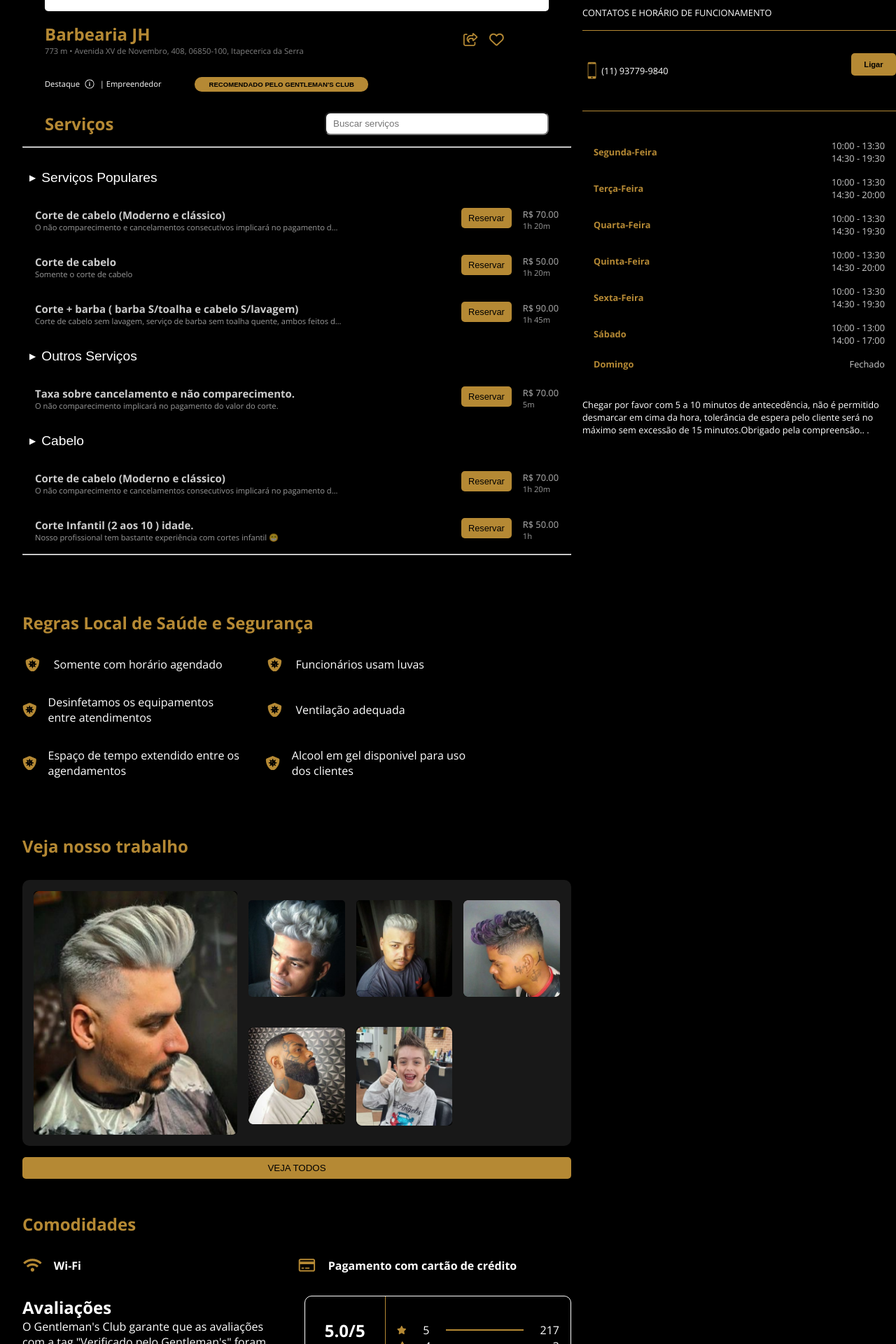
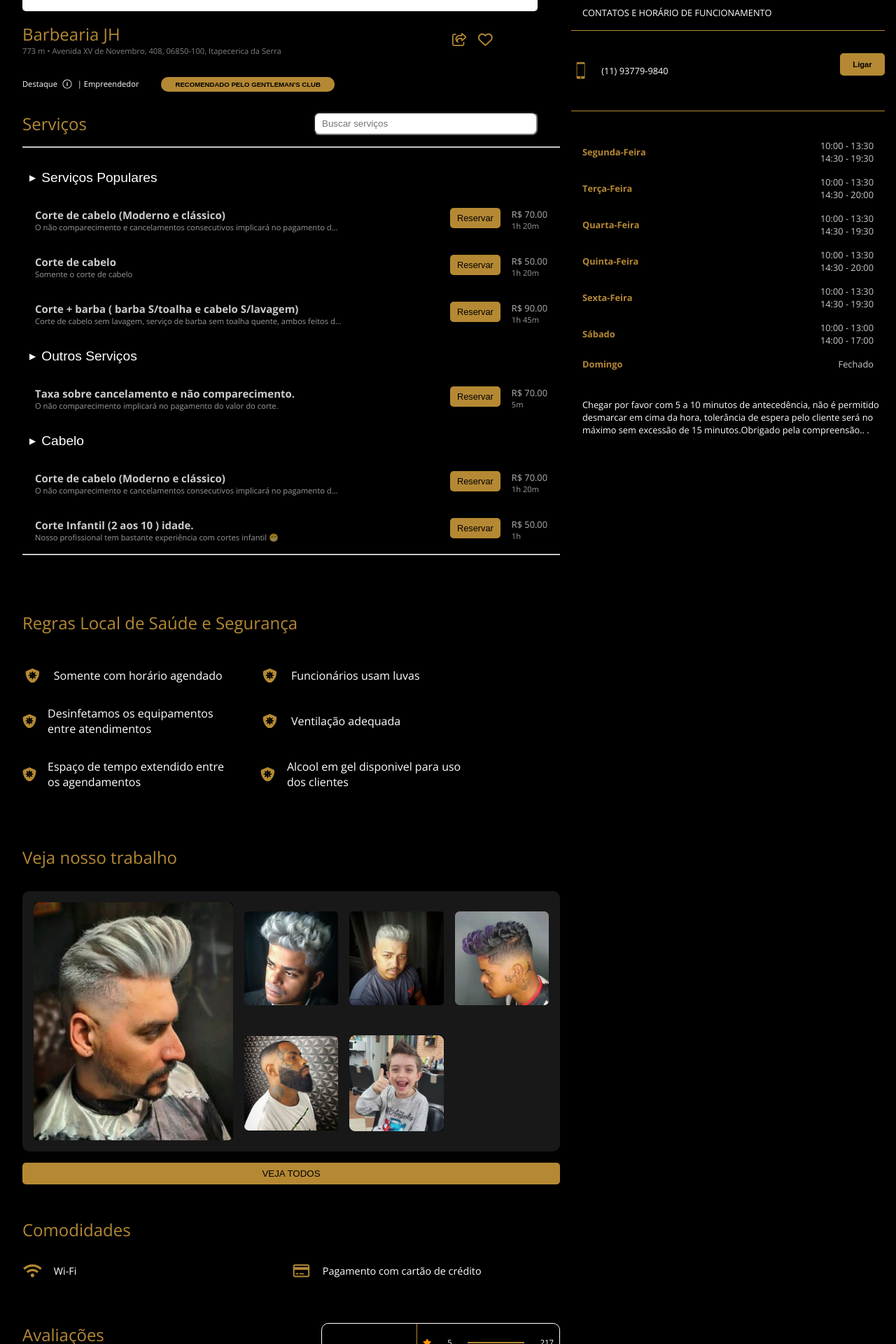
Before and after one commit to Git-Hub-Gentlemen-s-Club/GentlemensClub, a React (Vite) app in the folder gentlemens-club-app/: page /BarbeariaSelecionada in a window 1280 px wide. Shown: the part 880-2800 px from the top of the page at 70% size. Built offline with nearby package versions, Linux system fonts and the light colour scheme; a web font is replaced by a local one.

Commit message:
Realizado melhorias no css da barbearia selecionada e no header da home

```diff
--- a/gentlemens-club-app/src/components/barbershop_selected/BarberShopSelected.jsx
+++ b/gentlemens-club-app/src/components/barbershop_selected/BarberShopSelected.jsx
@@ -19,7 +19,7 @@
 import { IoIosInformationCircleOutline, IoIosSearch, IoIosPhonePortrait } from "react-icons/io";
 import { BiLike, BiDislike } from "react-icons/bi";
 
-import { BarberShop, Header, LogoDiv, HeaderDiv, ImgDiv, ImgEnderecoDiv, DivIcons, LogoImg, LogoBarbershop, LinkDiv, Link, Body, Section, BarberShopImgDiv, LogoBarbershopPrincipal, Avaliation, BarberShopEnderecoDiv, NameDiv, DivIconsII, DestaqueDiv, BuscaDiv, ServicosDiv, Aside, AsideGiftCard, AsideIframe, MembrosEquipe, TeamMember, TeamImage, TeamName, ContatoAside, OpeningHoursContainer, Day, DayName, Hours, CardMap, Accordion, Panel, DivKeyPanel, DivButton, DivPanel, RegrasSaude, NossoTrabalho, ReviewContainer, ServiceTitle, Barber, Rating, Star, Comment, User, Date, Like, Report, Commodities, Reviews, RateDiv, Hrdiv, RateDivRate, ReviewsText } from "../../styled_components/barbershop_selected/BarberShopSelectedStyle";
+import { BarberShop, Header, LogoDiv, HeaderDiv, ImgDiv, ImgEnderecoDiv, DivIcons, LogoImg, LogoBarbershop, LinkDiv, Link, Body, Section, BarberShopImgDiv, LogoBarbershopPrincipal, Avaliation, BarberShopEnderecoDiv, NameDiv, DivIconsII, DestaqueDiv, BuscaDiv, ServicosDiv, Aside, AsideGiftCard, AsideIframe, MembrosEquipe, TeamMember, TeamImage, TeamName, ContatoAside, OpeningHoursContainer, Day, DayName, Hours, CardMap, Accordion, Panel, DivKeyPanel, DivButton, DivPanel, RegrasSaude, NossoTrabalho, ReviewContainer, ServiceTitle, Barber, Rating, Star, Comment, User, Date, Like, Report, Commodities, Reviews, RateDiv, Hrdiv, RateDivRate, ReviewsText, ReviewContainerRating } from "../../styled_components/barbershop_selected/BarberShopSelectedStyle";
 import Pagination from '../home/body_components/Pagination';
 
 
@@ -309,31 +309,31 @@
                             </RateDivRate>
                             <Hrdiv>
                                 <div>
-                                    <FaStar style={{ color: '#B58934', height: '1.5rem', width: '1.8rem' }} />
+                                    <FaStar style={{ color: '#FF9400', height: '1.5rem', width: '1.8rem' }} />
                                     <p>5</p>
                                     <div style={{ border: "1px solid #B58934", width: "100%", height: 1 }}></div>
                                     <span>{response.reviews.fiveStars}</span>
                                 </div>
                                 <div>
-                                    <FaStar style={{ color: '#B58934', height: '1.3rem', width: '1.8rem' }} />
+                                    <FaStar style={{ color: '#FF9400', height: '1.3rem', width: '1.8rem' }} />
                                     <p>4</p>
                                     <div style={{ border: "1px solid white", width: "100%", height: 1 }}></div>
                                     <span>{response.reviews.fourStars}</span>
                                 </div>
                                 <div>
-                                    <FaStar style={{ color: '#B58934', height: '1.3rem', width: '1.8rem' }} />
+                                    <FaStar style={{ color: '#FF9400', height: '1.3rem', width: '1.8rem' }} />
                                     <p>3</p>
                                     <div style={{ border: "1px solid white", width: "100%", height: 1 }}></div>
                                     <span>{response.reviews.threeStars}</span>
                                 </div>
                                 <div>
-                                    <FaStar style={{ color: '#B58934', height: '1.3rem', width: '1.8rem' }} />
+                                    <FaStar style={{ color: '#FF9400', height: '1.3rem', width: '1.8rem' }} />
                                     <p>2</p>
                                     <div style={{ border: "1px solid white", width: "100%", height: 1 }}></div>
                                     <span>{response.reviews.twoStars}</span>
                                 </div>
                                 <div>
-                                    <FaStar style={{ color: '#B58934', height: '1.3rem', width: '1.8rem' }} />
+                                    <FaStar style={{ color: '#FF9400', height: '1.3rem', width: '1.8rem' }} />
                                     <p>1</p>
                                     <div style={{ border: "1px solid white", width: "100%", height: 1 }}></div>
                                     <span>{response.reviews.oneStars}</span>
@@ -344,14 +344,19 @@
                     <div>
                         {response.reviews.reviews.map((review) => (
                             <ReviewContainer key={review.id}>
+                                <ReviewContainerRating>
                                     <Rating>
                                         {renderStars(review.rate)}
                                     </Rating>
                                     <ServiceTitle>{review.service}</ServiceTitle>
                                     <Barber>por {review.barber}</Barber>
                                     <Comment>{review.review}</Comment>
+                                </ReviewContainerRating>
+                                <div>
                                     <User>{review.user}</User>
                                     <Date>{review.date} <FaCircleCheck /></Date>
+                                </div>
+                                <div>
                                     <div>
                                         <Like>
                                             <BiLike />
@@ -363,6 +368,7 @@
                                         </Like>
                                     </div>
                                     <Report>Reportar <FaRegFlag /></Report>
+                                </div>
                             </ReviewContainer>
                         ))}
                     </div>
--- a/gentlemens-club-app/src/components/home/header_components/Header.jsx
+++ b/gentlemens-club-app/src/components/home/header_components/Header.jsx
@@ -1,7 +1,7 @@
 import React from "react";
 
 //Importa os componentes estilizados do header
-import {HeaderContainer, /* HeaderWrapper, */ ImageContainer} from "../../../styled_components/home/header_style/HeaderStyle";
+import { HeaderContainer, /* HeaderWrapper, */ ImageContainer } from "../../../styled_components/home/header_style/HeaderStyle";
 
 //Importa o componente de nav bar
 import NavBar from "./NavBar";
@@ -14,14 +14,14 @@
         <>
             <HeaderContainer>
                 {/* <HeaderWrapper> */}
-            <ImageContainer>
-                <img style={{position: "absolute", top: 0, left: 0}} src={placa} />
-                <div style={{display: "flex", alignItems: "center", flexDirection: "column"}}>
-                    <p style={{fontFamily: "Rye", color: "#B58934"}}>Gentlemens Club</p>
+                <ImageContainer style={{ justifyContent: "flex-end", marginRight: "1rem" }}>
+                    <img style={{ position: "absolute", top: 0, left: 0 }} src={placa} />
+                    <div style={{ display: "flex", alignItems: "center", flexDirection: "column" }}>
+                        <p style={{ fontFamily: "Rye", color: "#B58934" }}>Gentlemens Club</p>
                         <img src={logo} alt="Logo do Gentlemens Club" />
                     </div>
                 </ImageContainer>
-                <NavBar/>
+                <NavBar />
                 {/* </HeaderWrapper>     */}
             </HeaderContainer>
         </>
--- a/gentlemens-club-app/src/styled_components/barbershop_selected/BarberShopSelectedStyle.jsx
+++ b/gentlemens-club-app/src/styled_components/barbershop_selected/BarberShopSelectedStyle.jsx
@@ -97,6 +97,10 @@
 export const Body = styled.div`
     display: flex;
     flex-direction: row;
+
+    h2{
+        font-weight: 400;
+    }
 `
 export const Section = styled.section`
     width: 65%;
@@ -111,7 +115,7 @@
     display: flex;
     justify-content: center;
     align-items: center;
-    margin: 0 2rem 0 2rem;
+    margin: 0 2rem 0 0rem;
 `
 export const LogoBarbershopPrincipal = styled.img`
     width: 100%;
@@ -139,11 +143,10 @@
     }
 `
 export const BarberShopEnderecoDiv = styled.div`
+    width: 100%;
     display: flex;
     flex-direction: row;
-    justify-content: start;
     align-items: center;
-    margin-left: 1rem;
 `
 export const NameDiv = styled.div`
     display: flex;
@@ -151,7 +154,8 @@
     align-items: start;
     justify-content: center;
     width: 80%;
-    padding: 1rem;
+    padding: 1rem 0 1rem 0;
+
     h2{
         color: #B58934;
     }
@@ -173,13 +177,12 @@
     gap: 2rem;
     align-items: center;
     margin-bottom: 1rem;
-    margin-left: 1rem;
 
     span{
         display: flex;
         font-size: 0.7rem;
         color: white;
-        padding: 1rem;
+        padding: 1rem 0 1rem 0;
         gap: 0.4rem;
     }
 
@@ -196,7 +199,7 @@
     display: flex;
     flex-direction: row;
     justify-content: space-between;
-    margin-left: 2rem;
+    /* margin-left: 2rem; */
     margin-right: 2rem;
     font-weight: 400;
     margin-bottom: 1rem;
@@ -221,6 +224,7 @@
     width: 35%;
     color: #ffffff;
     margin-left: 1rem;
+    margin-right: 1rem;
     margin-top: 1rem;
 
     p{
@@ -228,6 +232,7 @@
         font-weight: 400;
         padding-top: 1rem;
         padding-bottom: 1rem;
+        padding-left: 1rem;
     }
 
     h3{
@@ -479,6 +484,7 @@
     h2{
         width: 100%;
         color: #B58934;
+        padding-bottom: 1rem;
     }
 
     div{
@@ -536,8 +542,11 @@
   padding: 16px;
   margin: 16px 0;
   color: white;
+  display: flex;
 `;
+export const ReviewContainerRating = styled.div`
 
+`
 export const ServiceTitle = styled.h3`
   margin: 0 0 8px 0;
 `;
@@ -552,8 +561,9 @@
 `;
 
 export const Star = styled.span`
-  color: ${props => (props.filled ? '#B58934' : '#ccc')};
+  color: ${props => (props.filled ? '#FF9400' : '#ccc')};
   margin-right: 4px;
+  font-size: 2rem;
 `;
 
 export const Comment = styled.p`
@@ -593,10 +603,15 @@
     display: flex;
     flex-direction: row;
     flex-wrap: wrap;
+    padding-bottom: 2rem;
 
     h2{
         color:#B58934 ;
         width: 100%;
+    }
+    h4{
+        font-weight: 400;
+        font-size: 0.9rem;
     }
     div{
         display: flex;
@@ -618,6 +633,14 @@
 
 export const ReviewsText = styled.div`
     width: 50%;
+
+    h2{
+        color: #B58934;
+        padding-bottom: 1rem;
+    }
+    p{
+        font-size: 0.8rem;
+    }
 `
 
 export const RateDiv = styled.div`
@@ -629,8 +652,16 @@
     align-items: center;
 `
 export const RateDivRate = styled.div`
-    width: 30%;
+    width: 40%;
     padding: 1rem;
+
+    span{
+        font-size: 1rem;
+    }
+
+    p{
+        font-size: 0.8rem;
+    }
 `
 
 export const Hrdiv = styled.div`
@@ -638,15 +669,17 @@
     flex-direction: column;
     border-left: 1px solid #B58934;
     height: 100%;
-    width: 75%;
+    width: 60%;
     justify-content: center;
-    padding: 1rem;
+    padding: 0.5rem;
+    font-size: 0.7rem;
+
 
     div{
         display: flex;
         flex-direction: row;
         width: 100%;
         align-items: center;
-        gap: 1.5rem;
+        gap: 1.4rem;
     }
 `
--- a/gentlemens-club-app/src/styled_components/home/header_style/HeaderStyle.jsx
+++ b/gentlemens-club-app/src/styled_components/home/header_style/HeaderStyle.jsx
@@ -12,7 +12,7 @@
     /* align-items: center;
     justify-content: center; */
     grid-template-columns: 1fr 5fr;
-    max-width: 75%;
+    /* max-width: 75%; */
     background-color: #161718;
     @media only screen and (max-width: 1166px) {
         height: 4rem;
```
Lines whose indentation alone changed are shown as unchanged.
